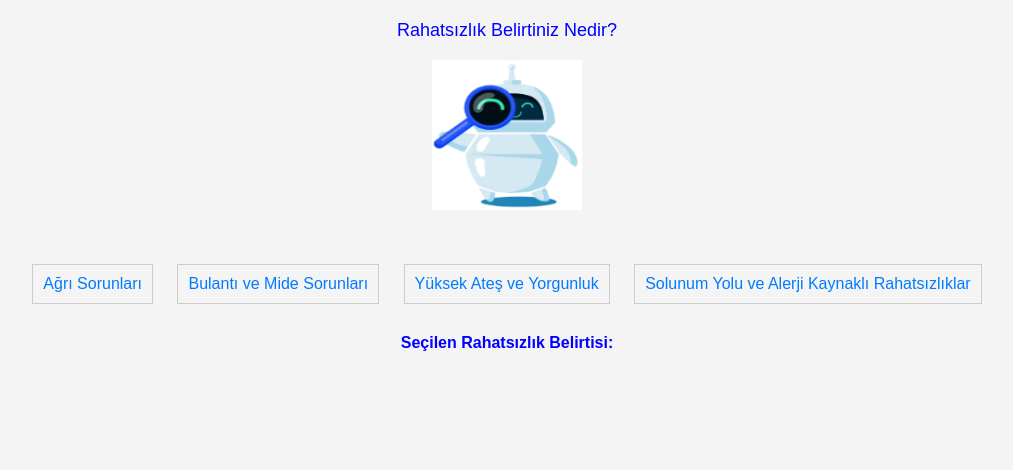
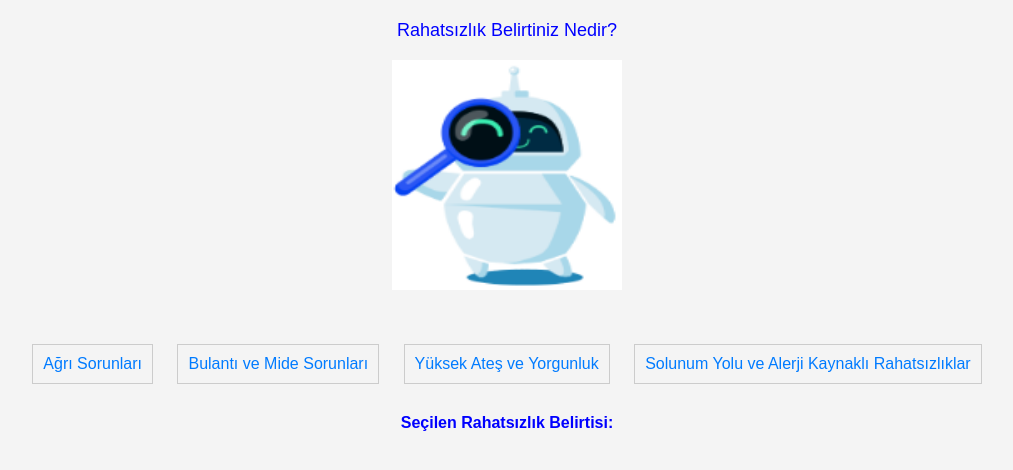
Before and after one commit to abcdaaaaaaaaa/AI-Based-Medical-Drug-System, a PHP site: page / in a window 1280 px wide. Shown: the part 55-525 px from the top of the page, without its empty margins (133-1146 px from the left). Run offline with PHP 8.4, Linux system fonts and the light colour scheme; the visitor is signed in with stand-in values (Sample User, id 1).

Commit message:
Update styles.css

```diff
--- a/WebDoctor/doctor.uzay.info/styles.css
+++ b/WebDoctor/doctor.uzay.info/styles.css
@@ -67,8 +67,8 @@
         }
 
         #doctorImage {
-            width: 150px;
-            height: 150px;
+            width: 230px;
+            height: 230px;
         }
 
         .option {
```
